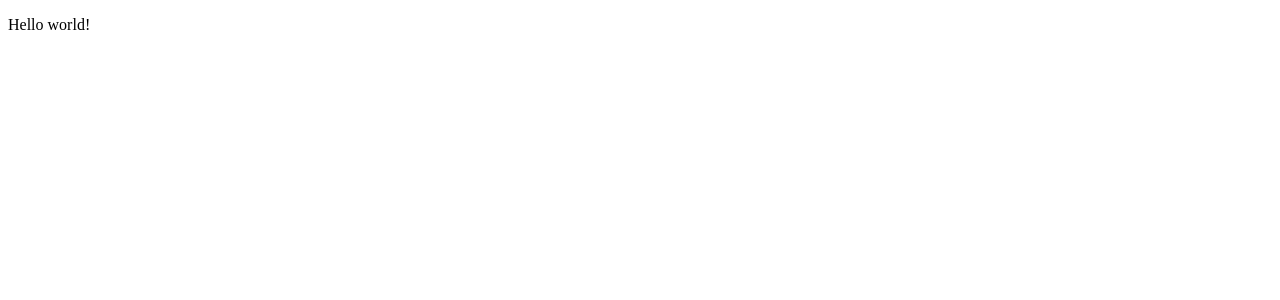
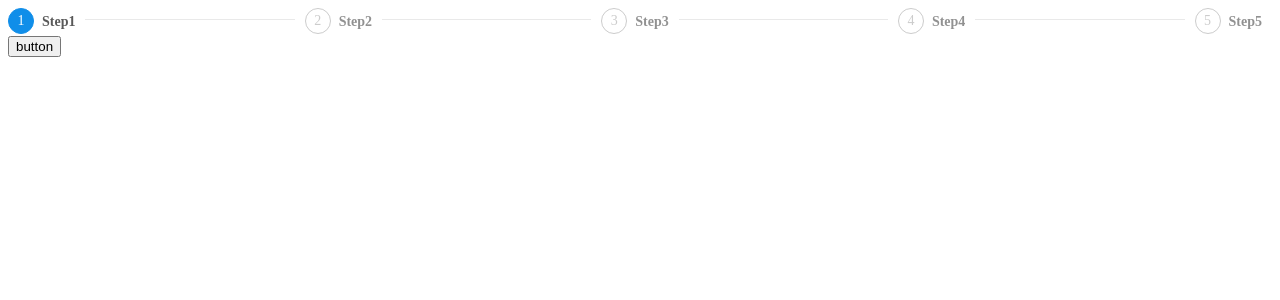
Before and after one commit to byrneliam2/team-treehouse, a React (Create React App) app: page / in a window 1280 px wide. Shown: the top 300 px of the page. Built offline with nearby package versions, Linux system fonts and the light colour scheme.

Commit message:
basic progress bar working

```diff
--- a/package.json
+++ b/package.json
@@ -3,9 +3,11 @@
   "version": "0.1.0",
   "private": true,
   "dependencies": {
+    "rc-steps": "^3.1.1",
     "react": "^16.4.0",
     "react-dom": "^16.4.0",
-    "react-scripts": "1.1.4"
+    "react-scripts": "1.1.4",
+    "react-steps": "0.0.6"
   },
   "scripts": {
     "start": "react-scripts start",
--- a/src/App.js
+++ b/src/App.js
@@ -1,10 +1,68 @@
+import 'rc-steps/assets/index.css';
+import ReactDOM from 'react-dom';
+import Steps, { Step } from 'rc-steps';
 import React, { Component } from 'react';
 import './App.css';
 
+const container = document.getElementById('__react-content');
+
+function generateSteps() {
+  const n = 5;
+  const arr = [];
+  for (let i = 0; i < n; i++) {
+    arr.push({
+      title: `Step${(i + 1)}`,
+    });
+  }
+  return arr;
+}
+const steps = generateSteps();
+
 class App extends Component {
+  state = {
+    currentStep: 0,
+  };
+  /*
+  componentDidMount() {
+    // You can dynamically set tail's left position based on main's width for each step.
+    this.stepsRefs.forEach(s => {
+      if (s.refs.tail) {
+        s.refs.tail.style.left = `${s.refs.main.offsetWidth / 2}px`;
+      }
+    });
+  }
+  */
+  nextStep = () => {
+    let s = this.state.currentStep + 1;
+    if (s === steps.length) {
+      s = 0;
+    }
+    this.setState({
+      currentStep: s,
+    });
+  }
   render() {
+    const cs = this.state.currentStep;
+    this.stepsRefs = [];
     return (
-        <p>Hello world!</p>
+      <form className="my-step-form">
+        <div className="my-step-container">
+          <Steps current={cs}>
+            {
+              steps.map((s, i) => {
+                return (
+                  <Step ref={c => this.stepsRefs[i] = c}
+                    key={i}
+                    title={s.title}
+                  />
+                );
+              })
+            }
+          </Steps>
+        </div>
+
+        <div><button type="button" onClick={this.nextStep}>button</button></div>
+      </form>
     );
   }
 }
```
Also changed, not shown: 1 other file (tests, documents, lock files or other folders).
